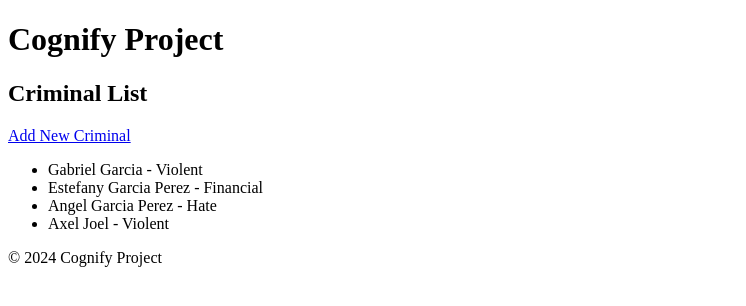
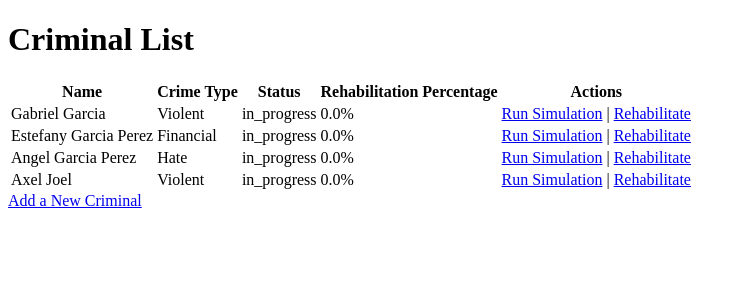
Before and after one commit to castrojose/Cognify, a Django app: page / in a window 1280 px wide. Shown: the top 306 px of the page, without its empty margins (0-746 px from the left). Run offline with Django 5.2, Linux system fonts and the light colour scheme; data comes from the database, SQL or seed files in the repository; both versions use the stored data as it was after the commit.

Commit message:
actualizacion
Se agregaron cambios en el front para que sea mas visible el funcionamiento

```diff
--- a/cognify_project/cognify/templates/cognify/base.html
+++ b/cognify_project/cognify/templates/cognify/base.html
@@ -10,9 +10,14 @@
         <h1>Cognify Project</h1>
     </header>
 
-    <main>
-        {% block content %}{% endblock %}
-    </main>
+    {% if messages %}
+    <ul class="messages">
+        {% for message in messages %}
+            <li{% if message.tags %} class="{{ message.tags }}"{% endif %}>{{ message }}</li>
+        {% endfor %}
+    </ul>
+{% endif %}
+
 
     <footer>
         <p>&copy; 2024 Cognify Project</p>
--- a/cognify_project/cognify/templates/cognify/criminal_list.html
+++ b/cognify_project/cognify/templates/cognify/criminal_list.html
@@ -1,3 +1,4 @@
+<!-- cognify/criminal_list.html -->
 <!DOCTYPE html>
 <html lang="en">
 <head>
@@ -5,19 +6,32 @@
     <title>Criminal List</title>
 </head>
 <body>
-   <!-- cognify/templates/cognify/criminal_list.html -->
-{% extends 'cognify/base.html' %}
-
-
-{% block content %}
-  <h2>Criminal List</h2>
-  <a href="{% url 'add_criminal' %}">Add New Criminal</a>
-  <ul>
-    {% for criminal in criminals %}
-      <li>{{ criminal.name }} - {{ criminal.crime_type }}</li>
-    {% endfor %}
-  </ul>
-{% endblock %}
-
+    <h1>Criminal List</h1>
+    <table>
+        <thead>
+            <tr>
+                <th>Name</th>
+                <th>Crime Type</th>
+                <th>Status</th>
+                <th>Rehabilitation Percentage</th>
+                <th>Actions</th>
+            </tr>
+        </thead>
+        <tbody>
+            {% for criminal in criminals %}
+                <tr>
+                    <td>{{ criminal.name }}</td>
+                    <td>{{ criminal.get_crime_type_display }}</td>
+                    <td>{{ criminal.rehabilitation_status }}</td>
+                    <td>{{ criminal.rehabilitation_success_percentage }}%</td>
+                    <td>
+                        <a href="{% url 'run_simulation' criminal.id %}">Run Simulation</a> |
+                        <a href="{% url 'rehabilitate_criminal_with_progress' criminal.id %}">Rehabilitate</a>
+                    </td>
+                </tr>
+            {% endfor %}
+        </tbody>
+    </table>
+    <a href="{% url 'add_criminal' %}">Add a New Criminal</a>
 </body>
 </html>
--- a/cognify_project/cognify/urls.py
+++ b/cognify_project/cognify/urls.py
@@ -5,6 +5,7 @@ urlpatterns = [
     path('', views.criminal_list, name='criminal_list'),
     path('simulate/<int:criminal_id>/', views.run_simulation, name='run_simulation'),
     path('impact-evaluation/', views.impact_evaluation, name='impact_evaluation'),
-        path('add/', views.add_criminal, name='add_criminal'),  # Nueva ruta para agregar criminales
+    path('add/', views.add_criminal, name='add_criminal'),  # Nueva ruta para agregar criminales
+    path('rehabilitate-criminal/<int:criminal_id>/', views.rehabilitate_criminal_with_progress, name='rehabilitate_criminal_with_progress'),
 
 ]
--- a/cognify_project/cognify/views.py
+++ b/cognify_project/cognify/views.py
@@ -1,22 +1,49 @@
 from django.shortcuts import render, get_object_or_404, redirect
-from .models import Criminal, Simulation, Memory
-from django.http import HttpResponse
-from .models import CrimeType
+from django.http import JsonResponse, HttpResponse
+from django.contrib import messages
+from .models import Criminal, Simulation, Memory, CrimeType
 from .utils import SimulationConfig, MemoryBuilder
 from .forms import CriminalForm
+from transformers import GPT2LMHeadModel, GPT2Tokenizer
+import random
+# cognify/views.py
+from .utils import generate_memory
+import random
+from django.shortcuts import get_object_or_404
 
+# Load the GPT-2 model and tokenizer
+model = GPT2LMHeadModel.from_pretrained("gpt2")
+tokenizer = GPT2Tokenizer.from_pretrained("gpt2")
 
+# List of criminals
 def criminal_list(request):
     criminals = Criminal.objects.all()
     return render(request, 'cognify/criminal_list.html', {'criminals': criminals})
 
+# Function to run the simulation and create a custom memory
 def run_simulation(request, criminal_id):
     criminal = get_object_or_404(Criminal, id=criminal_id)
-    simulation = Simulation.objects.create(criminal=criminal, successful=True)
+
+    # Create configuration for the simulation
+    config = SimulationConfig()
+    config.config['simulate'] = True  # Example configuration using Singleton
+
+    # Create a custom memory for the criminal
+    create_custom_memory(criminal)
+
+    # Register the simulation as successful
+    Simulation.objects.create(criminal=criminal, successful=True)
+
+    # Update the rehabilitation status of the criminal
     criminal.rehabilitated = True
     criminal.save()
+
+    # Success message
+    messages.success(request, f"La simulación para {criminal.name} fue exitosa.")
+
     return redirect('criminal_list')
 
+# Impact evaluation function
 def impact_evaluation(request):
     total_simulations = Simulation.objects.count()
     successful_simulations = Simulation.objects.filter(successful=True).count()
@@ -25,15 +52,16 @@ def impact_evaluation(request):
         'successful_simulations': successful_simulations,
     })
 
-
-
+# Create a custom memory based on the type of crime of the criminal
 def create_custom_memory(criminal):
     builder = MemoryBuilder()
+
+    # Determine the type of memory to create based on the crime type
     if criminal.crime_type == CrimeType.VIOLENT:
         memory = (
             builder
             .set_description("Empathy for victim's suffering")
-            .set_impact_level(5)
+            .set_impact_level(5)  # Ensure impact_level is set here
             .set_duration(60)
             .build()
         )
@@ -41,76 +69,108 @@ def create_custom_memory(criminal):
         memory = (
             builder
             .set_description("Understanding financial damage")
-            .set_impact_level(3)
+            .set_impact_level(3)  # Ensure impact_level is set here
             .set_duration(45)
             .build()
         )
-    # Guarda el recuerdo en la base de datos
+    else:
+        # Provide a default impact level in case of an unexpected crime type
+        memory = (
+            builder
+            .set_description("General awareness of wrongdoing")
+            .set_impact_level(2)
+            .set_duration(30)
+            .build()
+        )
+
+    # Associate the memory with the criminal and save it to the database
     memory.criminal = criminal
     memory.save()
     return memory
 
-def run_simulation(request, criminal_id):
-    criminal = get_object_or_404(Criminal, id=criminal_id)
-    config = SimulationConfig()
-    config.config['simulate'] = True  # Ejemplo de uso de Singleton
 
-    # Crear un recuerdo personalizado
-    create_custom_memory(criminal)
-
-    simulation = Simulation.objects.create(criminal=criminal, successful=True)
-    criminal.rehabilitated = True
-    criminal.save()
-    return redirect('criminal_list')
-
-# cognify/views.py
-
-
+# Add a new criminal
 def add_criminal(request):
     if request.method == "POST":
         form = CriminalForm(request.POST)
         if form.is_valid():
             form.save()
+            messages.success(request, "Criminal agregado exitosamente.")
             return redirect('criminal_list')
     else:
         form = CriminalForm()
     return render(request, 'cognify/add_criminal.html', {'form': form})
 
-from transformers import GPT2LMHeadModel, GPT2Tokenizer
-
-# Cargar el modelo y el tokenizador preentrenados
-model = GPT2LMHeadModel.from_pretrained("gpt2")
-tokenizer = GPT2Tokenizer.from_pretrained("gpt2")
-
-def generate_memory(prompt):
+# Generate a positive memory using AI
+def generate_ai_memory(prompt):
     inputs = tokenizer.encode(prompt, return_tensors="pt")
     outputs = model.generate(inputs, max_length=50, num_return_sequences=1, no_repeat_ngram_size=2)
     memory = tokenizer.decode(outputs[0], skip_special_tokens=True)
     return memory
 
+# Rehabilitate a criminal with AI
+def rehabilitate_criminal_with_ai(criminal_id):
+    criminal = get_object_or_404(Criminal, id=criminal_id)
 
+    # Generate a positive memory using AI
+    prompt = "Recuerdo positivo de la infancia."
+    new_memory = generate_memory(prompt)
 
-# En views.py
-import random
-
-def rehabilitate_criminal_with_ai(criminal_id):
-    criminal = Criminal.objects.get(id=criminal_id)
-
-    # Generar un recuerdo positivo usando IA
-    prompt = "Recuerdo positivo de la infancia."
-    new_memory = generate_memory(prompt)  # Función que ya creaste para generar recuerdos
-
-    # Asignar el recuerdo al criminal
+    # Assign the memory to the criminal
     criminal.implanted_memories = new_memory
 
-    # Calcular el porcentaje de rehabilitación (esto es un ejemplo básico, puedes hacer que sea más complejo)
-    # Podrías usar un modelo predictivo para generar este porcentaje basado en más variables
-    rehabilitation_percentage = random.uniform(60.0, 90.0)  # Porcentaje aleatorio entre 60 y 90
+    # Calculate a random success percentage for rehabilitation
+    rehabilitation_percentage = random.uniform(60.0, 90.0)
     criminal.rehabilitation_success_percentage = rehabilitation_percentage
 
-    # Marcar como rehabilitado si el porcentaje es alto
+    # Update the rehabilitation status
     if rehabilitation_percentage > 75:
         criminal.rehabilitation_status = "completed"
 
     criminal.save()
     return criminal
+
+def rehabilitate_criminal_with_progress(request, criminal_id):
+    criminal = get_object_or_404(Criminal, id=criminal_id)
+
+    # Generar un recuerdo positivo usando IA
+    prompt = "Recuerdo positivo de la infancia."
+    new_memory = generate_memory(prompt)
+
+    # Check if it's an AJAX request
+    if request.headers.get('X-Requested-With') == 'XMLHttpRequest':
+        # Obtén el paso actual del progreso (con valor predeterminado de 0)
+        current_step = int(request.GET.get('step', 0))
+
+        # Definir los pasos del progreso
+        progress_steps = [
+            {"status": "Espere, estamos incrustando un recuerdo positivo...", "progress": 20},
+            {"status": "Cargando... 50%", "progress": 50},
+            {"status": "Cargando... 90%", "progress": 90},
+            {"status": "Recuerdo incrustado, verificando resultado...", "progress": 100},
+        ]
+
+        # Si el paso actual es menor que el número de pasos, devuelve el siguiente paso
+        if current_step < len(progress_steps):
+            step = progress_steps[current_step]
+            return JsonResponse({
+                "progress": step["progress"],
+                "status": step["status"],
+                "next_step": current_step + 1  # Devuelve el siguiente paso para la siguiente petición
+            })
+
+        # Último paso: asignar memoria y calcular el porcentaje de éxito
+        criminal.implanted_memories = new_memory
+        rehabilitation_percentage = random.uniform(60.0, 90.0)
+        criminal.rehabilitation_success_percentage = rehabilitation_percentage
+        criminal.rehabilitation_status = "completed" if rehabilitation_percentage > 75 else "incomplete"
+        criminal.save()
+
+        return JsonResponse({
+            "progress": 100,
+            "status": "Criminal rehabilitado exitosamente",
+            "memory": new_memory
+        })
+
+    # Renderizar la página de rehabilitación
+    return render(request, 'cognify/rehabilitate_criminal_with_progress.html', {'criminal': criminal})
--- a/cognify_project/cognify_project/settings.py
+++ b/cognify_project/cognify_project/settings.py
@@ -55,7 +55,7 @@ ROOT_URLCONF = 'cognify_project.urls'
 TEMPLATES = [
     {
         'BACKEND': 'django.template.backends.django.DjangoTemplates',
-        'DIRS': [],
+        'DIRS': [BASE_DIR / "templates"],
         'APP_DIRS': True,
         'OPTIONS': {
             'context_processors': [
```
Also changed, not shown: cognify_project/cognify/models.py (+11 -5 lines), cognify_project/cognify/templates/cognify/add_criminal.html (+17 -14 lines), cognify_project/cognify/templates/cognify/impact_evaluation.html (+15 -5 lines), cognify_project/cognify/templates/cognify/rehabilitate_criminal_with_progress.html (added, +44 -0 lines), cognify_project/cognify/utils.py (+23 -0 lines), cognify_project/cognify/migrations/0006_alter_criminal_crime_type.py (added), cognify_project/db.sqlite3.
